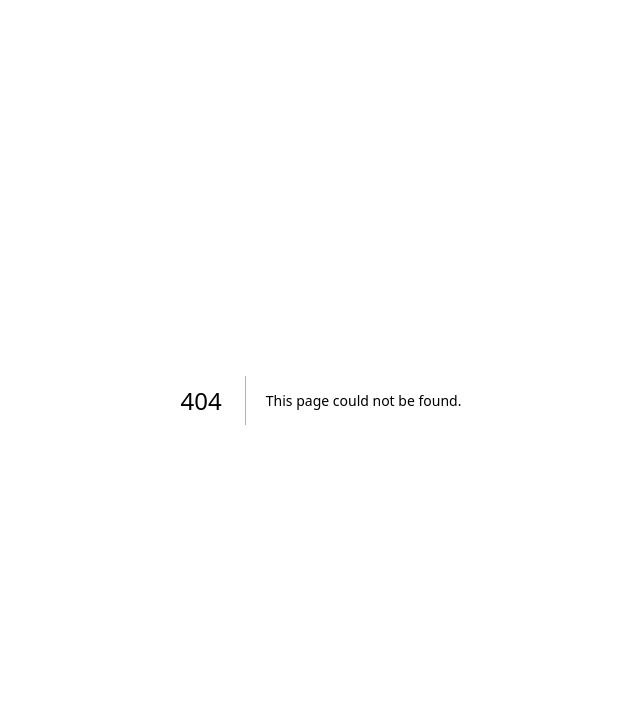
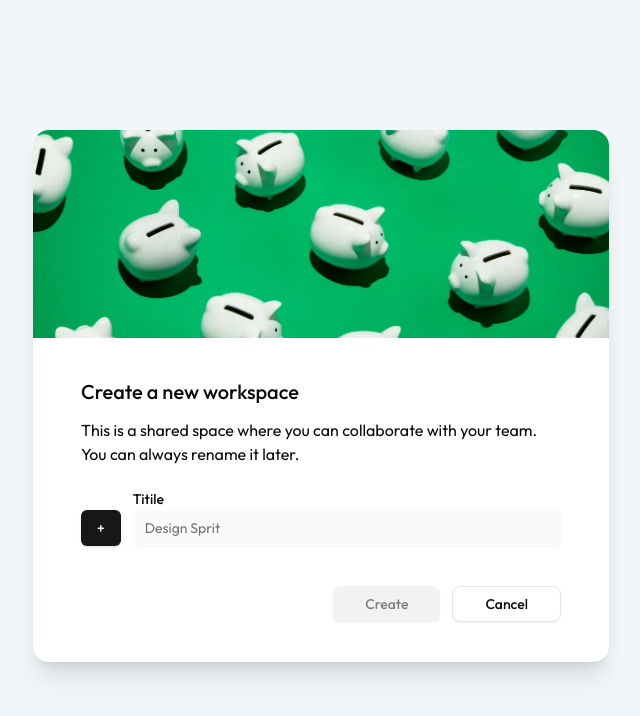
Before and after one commit to anas-aqeel/microsoft-loop-clone, a Next.js app: page /createworkspace in a window 1280 px wide. Before the commit this address had no page. Shown: the top 716 px of the page, without its empty margins (319-959 px from the left). Built offline with nearby package versions, Linux system fonts and the light colour scheme.

Commit message:
Create workspace dialog box created

```diff
--- a/app/(routes)/_components/WorkSpace.js
+++ b/app/(routes)/_components/WorkSpace.js
@@ -1,16 +1,19 @@
 "use client"
 import React, { useState } from 'react'
 import { LayoutGrid, Plus, SlidersHorizontal } from 'lucide-react'
+import { Button } from '@/components/ui/button'
+import { useRouter } from 'next/navigation'
 
 const WorkSpace = () => {
   let [workSpaceList, setWorkSpaceList] = useState([])
+  let { push } = useRouter()
   return (
     <div className="max-w-7xl w-full mx-auto px-3 md:px-6 mt-8 md:mt-20">
       <div className="flex justify-between items-center">
         <h3 className="text-3xl font-medium">Hello, Good Morning</h3>
-        <button className="bg-black rounded-full text-white p-1.5 font-bold">
+        <Button onClick={() => push('/createworkspace')} className="rounded-full text-white p-1.5">
           <Plus />
-        </button>
+        </Button>
       </div>
       <div className="flex justify-between items-center mt-14">
         <h3 className="text-blue-500 font-medium text-xl">Workspaces</h3>
@@ -31,13 +34,15 @@ const WorkSpace = () => {
             Workspaces let you plan, think, and create together — all in the
             same place
           </p>
-          <button className="flex items-center gap-2 py-1.5 mt-3 px-2 rounded-md border border-gray-400">
+          <Button onClick={() => push('/createworkspace')} variant="outline" className="bg-transparent flex gap-3 py-1.5 mt-3 px-2">
             <Plus />
             New Workspace
-          </button>
+          </Button>
         </div>
       ) : (
-        <div></div>
+        <div>
+          Workspce List
+        </div>
       )}
     </div>
   )
--- /dev/null
+++ b/app/(routes)/createworkspace/page.js
@@ -0,0 +1,38 @@
+import { Button } from '@/components/ui/button'
+import { Input } from '@/components/ui/input'
+import { Label } from '@/components/ui/label'
+import React from 'react'
+
+const CreateWorkSpace = () => {
+    return (
+        <div className='py-3 px-4 w-full h-[99vh] flex justify-center items-center'>
+            <div className='rounded-2xl max-w-xl shadow-xl bg-white'>
+                <img src="/images/workspacecover.webp" className='rounded-t-2xl w-full h-52 object-cover' alt="" />
+                <div className='py-10 px-12 '>
+                    <h2 className='text-xl font-medium mb-3'>Create a new workspace</h2>
+                    <p>This is a shared space where you can collaborate with your team.
+                        You can always rename it later.</p>
+                    <div className="flex items-end gap-3 mt-5 w-full">
+                        <Button>
+                            +
+                        </Button>
+                        <div className='w-full'>
+                            <Label htmlFor="title">Titile</Label>
+                            <Input type="title" className="w-full bg-gray-50 border-none" id="title"  placeholder="Design Sprit " />
+                        </div>
+                    </div>
+                    <div className='flex justify-end gap-3 mt-10'>
+                        <Button disabled className="bg-gray-200 text-black px-8 rounded-lg">
+                            Create
+                        </Button>
+                        <Button variant="outline" className="px-8 rounded-lg">
+                            Cancel
+                        </Button>
+                    </div>
+                </div>
+            </div>
+        </div>
+    )
+}
+
+export default CreateWorkSpace
--- /dev/null
+++ b/components/ui/input.jsx
@@ -0,0 +1,19 @@
+import * as React from "react"
+
+import { cn } from "@/lib/utils"
+
+const Input = React.forwardRef(({ className, type, ...props }, ref) => {
+  return (
+    (<input
+      type={type}
+      className={cn(
+        "flex h-9 w-full rounded-md border border-input bg-transparent px-3 py-1 text-sm shadow-sm transition-colors file:border-0 file:bg-transparent file:text-sm file:font-medium placeholder:text-muted-foreground focus-visible:outline-none focus-visible:ring-1 focus-visible:ring-ring disabled:cursor-not-allowed disabled:opacity-50",
+        className
+      )}
+      ref={ref}
+      {...props} />)
+  );
+})
+Input.displayName = "Input"
+
+export { Input }
--- /dev/null
+++ b/components/ui/label.jsx
@@ -0,0 +1,18 @@
+"use client"
+
+import * as React from "react"
+import * as LabelPrimitive from "@radix-ui/react-label"
+import { cva } from "class-variance-authority";
+
+import { cn } from "@/lib/utils"
+
+const labelVariants = cva(
+  "text-sm font-medium leading-none peer-disabled:cursor-not-allowed peer-disabled:opacity-70"
+)
+
+const Label = React.forwardRef(({ className, ...props }, ref) => (
+  <LabelPrimitive.Root ref={ref} className={cn(labelVariants(), className)} {...props} />
+))
+Label.displayName = LabelPrimitive.Root.displayName
+
+export { Label }
--- a/package.json
+++ b/package.json
@@ -11,6 +11,7 @@
   "dependencies": {
     "@clerk/nextjs": "^5.2.8",
     "@radix-ui/react-icons": "^1.3.0",
+    "@radix-ui/react-label": "^2.1.0",
     "@radix-ui/react-slot": "^1.1.0",
     "class-variance-authority": "^0.7.0",
     "clsx": "^2.1.1",
```
Also changed, not shown: public/images/workspacecover.webp (added), 1 other file (tests, documents, lock files or other folders).
